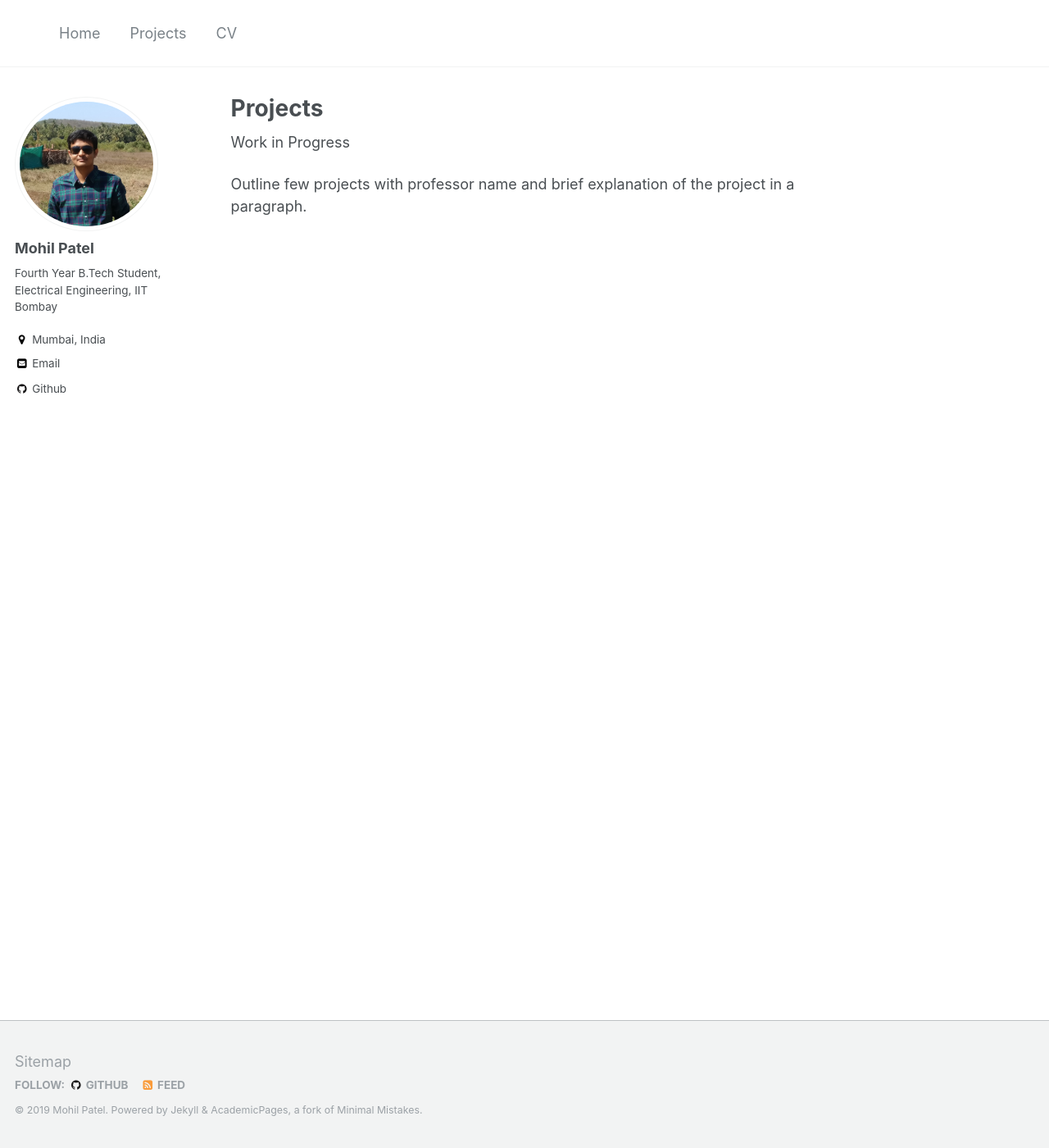
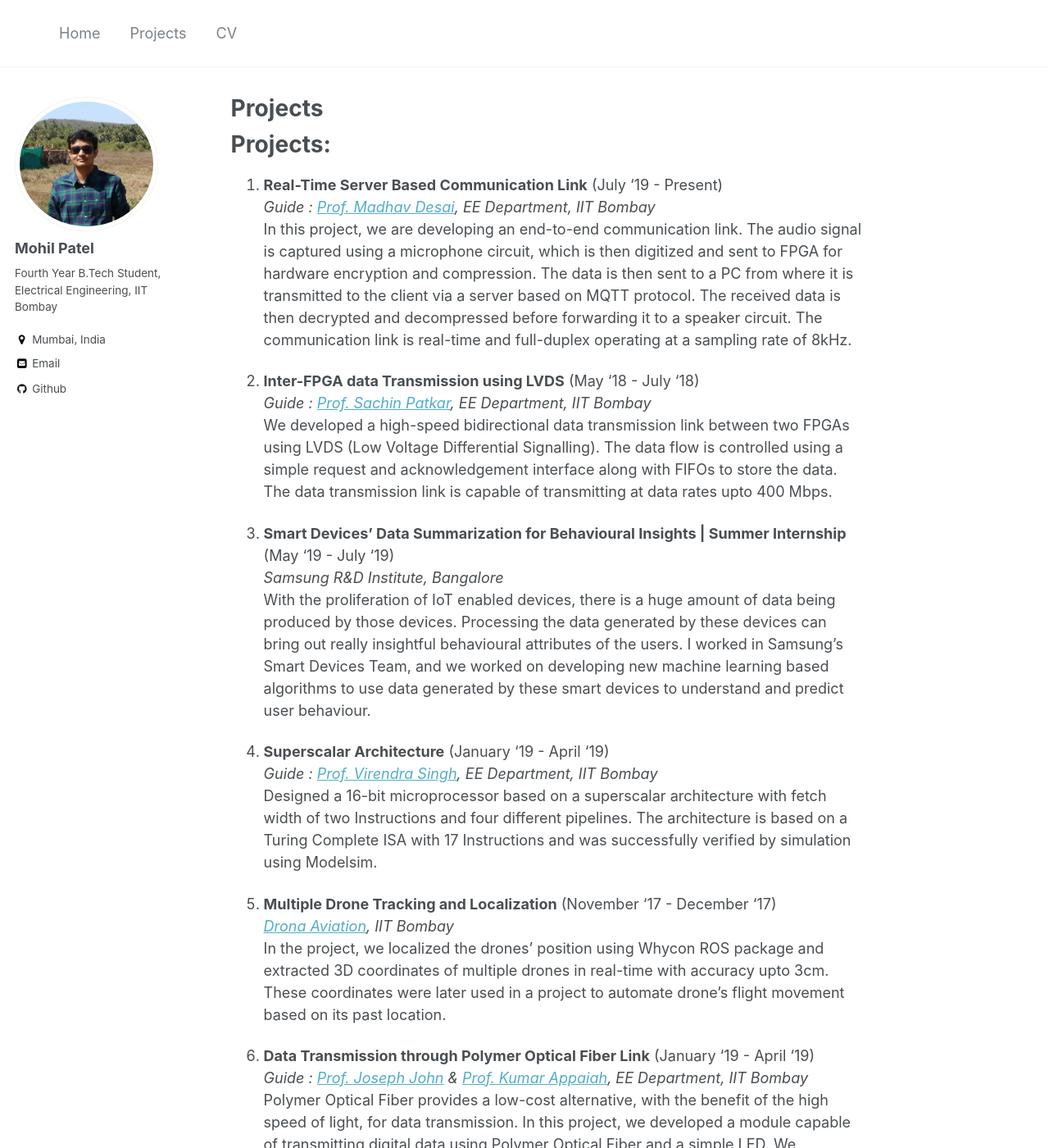
Before and after one commit to shreyasdethe/home, a Jekyll site: the page built from _pages/projects.md, in a window 1280 px wide and 1400 px high. Shown: the whole window at 82% size. Built offline with Jekyll 4.4.1, drawn with Linux system fonts in a browser that asks for light colours; some of the changed text lies outside the part shown.

Commit message:
Adding Project Description

```diff
--- a/_pages/projects.md
+++ b/_pages/projects.md
@@ -6,47 +6,38 @@ use_math: true
 title: "Projects"
 excerpt: "Projects"
 ---
-Work in Progress
 
-Outline few projects with professor name and brief explanation of the project in a paragraph.
+Projects:
+===
+1.  **Real-Time Server Based Communication Link** (July '19 - Present) <br/>
+    *Guide : [Prof. Madhav Desai](https://www.ee.iitb.ac.in/web/people/faculty/home/madhav), EE Department, IIT Bombay* <br/>
+    In this project, we are developing an end-to-end communication link. The audio signal is captured using a microphone circuit, which is then digitized and sent to FPGA for hardware encryption and compression. The data is then sent to a PC from where it is transmitted to the client via a server based on MQTT protocol. The received data is then decrypted and decompressed before forwarding it to a speaker circuit. The communication link is real-time and full-duplex operating at a sampling rate of 8kHz.
 
-<!---
-I have outlined my non-research projects in this page. My research work can be found [here](https://kc1729.github.io/research/)
+2.  **Inter-FPGA data Transmission using LVDS** (May '18 - July '18) <br/>
+    *Guide : [Prof. Sachin Patkar](https://www.ee.iitb.ac.in/wiki/faculty/patkar), EE Department, IIT Bombay* <br/>
+    We developed a high-speed bidirectional data transmission link between two FPGAs using LVDS (Low Voltage Differential Signalling). The data flow is controlled using a simple request and acknowledgement interface along with FIFOs to store the data. The data transmission link is capable of transmitting at data rates upto 400 Mbps.
 
-Technical Projects:
-===
-1.  **Deep Reinforcement Learning for Atari games |  Summer Internship** (May '16 - July '16) <br/>
-    *Guide : [Prof. Paul Weng](https://weng.fr/index.html), [UM-SJTU Joint Institute](http://umji.sjtu.edu.cn/)* <br/>
-    Reviewed the code of Google DeepMind for choosing optimal actions while playing Atari Games and ran experiments on  variants of its  Deep Q-Network (DQN) by incorporating ideas like  Double DQN and  Duelling network architectures.  Binarized the neural network estimating the Q-function to speed up learning and save on memory, leading to a  3-fold decrease in memory usage compared to original code.<br/>
-
-2.  **Mathematics of Deep Learning** (Jan '18 - April '18) <br/>
-    *Guide : [Prof. Vivek Borkar](https://www.ee.iitb.ac.in/web/faculty/homepage/borkar), EE Department, IIT Bombay* <br/>
-    Surveyed the recent literature on the mathematics underlying regularization in deep neural networks and how stochastic gradient descent (SGD) performs variational inference. Reviewed theoretical analysis of Entropy-SGD which provably outperforms the classical SGD algorithm by converging to wider valleys.
-    \[[Report](https://kc1729.github.io/files/EE763_140070014.pdf)\]
-
-3.  **Risk Constrained Markov Decision Processes** (Jan '17 - April '17) <br/>
-    *Guide : [Prof. Vivek Borkar](https://www.ee.iitb.ac.in/web/faculty/homepage/borkar), EE Department, IIT Bombay* <br/>
-    Surveyed the literature on risk aware markov decision processes and corresponding reinforcement learning algorithms, namely risk-aware versions of value iteration, policy gradient and actor-critic algorithms.
-    \[[Report](https://kc1729.github.io/files/EE736_140070014.pdf)\]
-
-4.  **Johnson-Lindenstrauss Lemma and its Applications** (Jul '17 - November '17) <br/>
-    *Guide : [Prof. Sharayu Moharir](https://sites.google.com/site/sharayumoharir/), EE Department, IIT Bombay* <br/>
-    Studied and presented various probabilistic proofs and applications of Johnson-Lindenstrauss lemma which uses random projections to find low-distortion embeddings of points into a low-dimensional space.
-
-5.  **RF Transmit Dongle for Communications Lab** (Jan '17 - April '17) <br/>
-    *Guide : [Prof. Shalabh Gupta](https://www.ee.iitb.ac.in/wiki/faculty/shalabh), EE Department, IIT Bombay* <br/>
-    Prototyped a low cost, portable transmit dongle compatible with GNURadio which transmits signals with sampling rate upto 3 MSamp/sec using AFE7070 modulator, Hitachi SRAM and a 0808 DAC circuit. Generated digital samples using custom-made GNURadio block, enabled data transmission to FPGA using UART and sent the signal to AFE7070 Modulator after digital to analog conversion.
-
-6.  **Microprocessor Design - Pipelined Implementation** (July '16 - November '16) <br/>
-    *Guide : [Prof. Virendra Singh](https://www.ee.iitb.ac.in/~viren/), EE Department, IIT Bombay* <br/>
-    Designed and implemented a working microprocessor with 19 instructions using a Pipelined design architecture on the Deo Nano Board in VHDL. Used the NMRU (Not Most Frequently Used) scheme and implemented a fully associative cache so as to improve the performance.
-
-7.  **8-PSK Costas Loop GNURadio Block** (July '16 - November '16) <br/>
-    *Guide : [Prof. Shalabh Gupta](https://www.ee.iitb.ac.in/wiki/faculty/shalabh), EE Department, IIT Bombay* <br/>
-    Designed a custom GNURadio block using Python which performs carrier frequency recovery from phase modulation signals for small frequency errors of the order 10−1 hertz and noise with amplitude around 2 % of the signal amplitude. Analysed the Gain margin and Phase margin for the custom block.
+3.  **Smart Devices' Data Summarization for Behavioural Insights | Summer Internship** (May '19 - July '19) <br/>
+    *Samsung R&D Institute, Bangalore* <br/>
+    With the proliferation of IoT enabled devices, there is a huge amount of data being produced by those devices. Processing the data generated by these devices can bring out really insightful behavioural attributes of the users. I worked in Samsung's Smart Devices Team, and we worked on developing new machine learning based algorithms to use data generated by these smart devices to understand and predict user behaviour.
 
 
-8.  **Pyraminx Utility Kit** (Jan '15 - April '16) <br/>
-    *Guide : [Prof. Kavi Arya](https://https://www.it.iitb.ac.in/~kavi/), CSE Department, IIT Bombay* <br/>
-    Implemented the BFS algorithm and AVL trees to derive the  optimal solutions of a Pyraminx, a tetrahedron Rubiks Cube style puzzle. Used Allegro, a C++ framework,  to design an interface to help solve pyraminx optimally, find cube algorithms and generate solve analysis. Designed an Android app implementing image processing techniques to read pyraminx configurations and send it to a Java server.
--->
+4.  **Superscalar Architecture** (January '19 - April '19) <br/>
+    *Guide : [Prof. Virendra Singh](https://www.ee.iitb.ac.in/~viren/), EE Department, IIT Bombay* <br/>
+    Designed a 16-bit microprocessor based on a superscalar architecture with fetch width of two Instructions and four different pipelines. The architecture is based on a Turing Complete ISA with 17 Instructions and was successfully verified by simulation using Modelsim.
+
+5.  **Multiple Drone Tracking and Localization** (November '17 - December '17) <br/>
+    *[Drona Aviation](https://www.dronaaviation.com/), IIT Bombay* <br/>
+    In the project, we localized the drones' position using Whycon ROS package and extracted 3D coordinates of multiple drones in real-time with accuracy upto 3cm. These coordinates were later used in a project to automate drone's flight movement based on its past location.
+
+6.  **Data Transmission through Polymer Optical Fiber Link** (January '19 - April '19) <br/>
+    *Guide : [Prof. Joseph John](https://www.ee.iitb.ac.in/wiki/faculty/jjohn) & [Prof. Kumar Appaiah](https://www.ee.iitb.ac.in/~akumar/), EE Department, IIT Bombay* <br/>
+    Polymer Optical Fiber provides a low-cost alternative, with the benefit of the high speed of light, for data transmission. In this project, we developed a module capable of transmitting digital data using Polymer Optical Fiber and a simple LED. We achieved data transmission rates upto 35 Mbps.
+
+7.  **Colour Sensor using Phase Sensitive Detection** (March '18 - April '18) <br/>
+    *Guide : [Prof. Siddharth Tallur](https://www.ee.iitb.ac.in/web/people/faculty/home/stallur), EE Department, IIT Bombay* <br/>
+    Commercially available colour sensors require a large number of photodiodes to sense the color. This project was a research project to test whether color sensing can be done with only three photodiodes corresponding to red, blue and green LEDs. The results from the project show that the colour can be sensed but only for a particular type of surface once it is calibrated for that particular type of surface, as it also depends heavily on the texture of the surface.
+
+8.  **Texture Synthesis using Non-Parametric Sampling** (October '18 - November '18) <br/>
+    *Guide : [Prof. Ajit Rajwade](https://www.cse.iitb.ac.in/~ajitvr/), CSE Department, IIT Bombay* <br/>
+    In the project, we implemented a research paper on Texture Synthesis, discussing a novel texture synthesis technique based on the assumption of spatial locality. We successfully implemented and replicated the results shown in the paper using MATLAB.
```
Also changed, not shown: _pages/about.md (+1 -1 lines).
